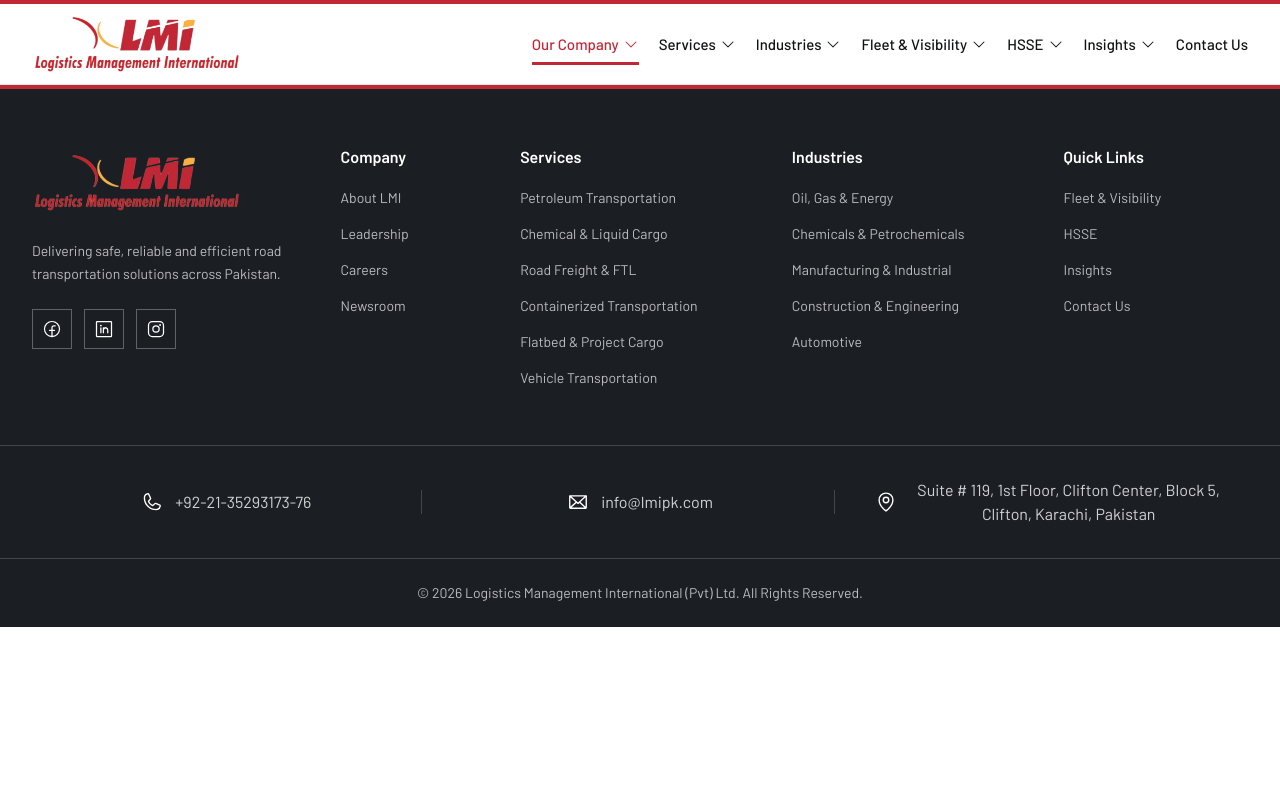
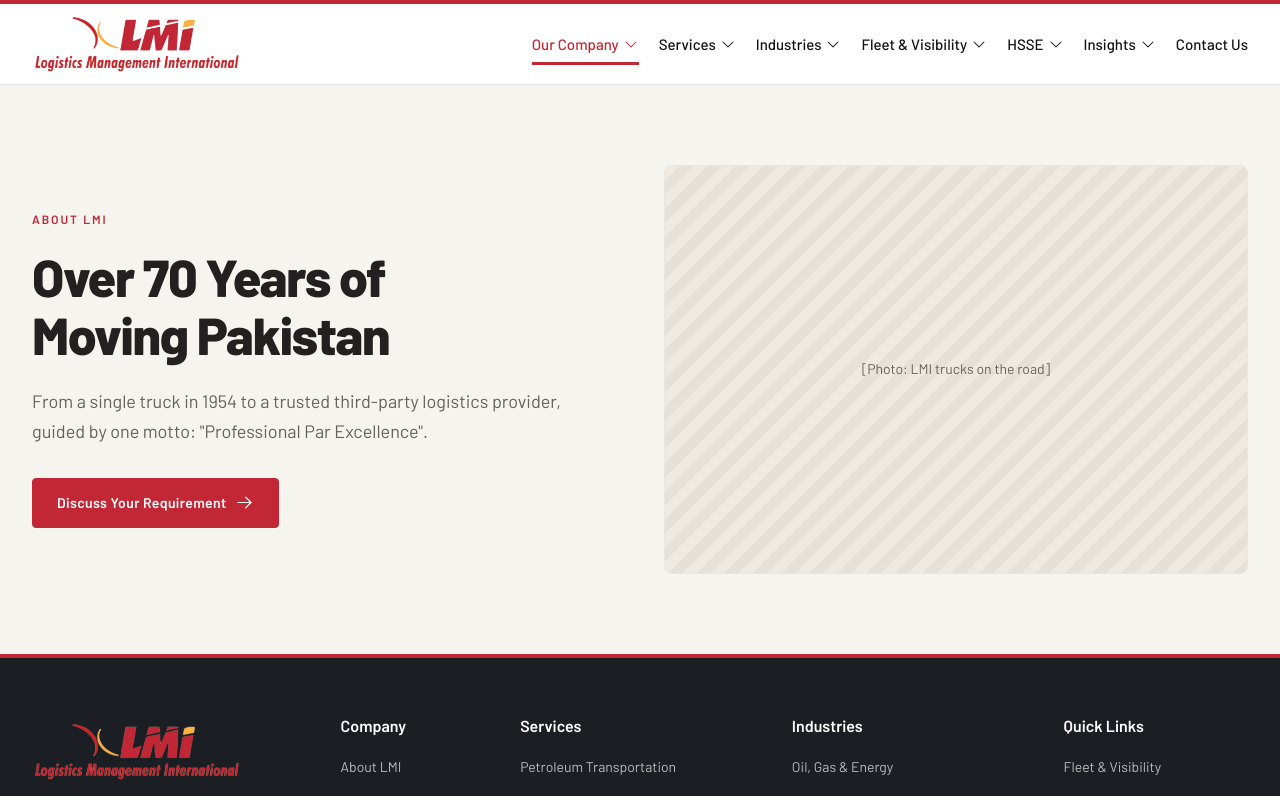
Before and after one commit to abdulrafayb/lmi-website, a React (Vite) app: page /company/about-us in a window 1280 px wide. Shown: the top 796 px of the page. Built offline with nearby package versions, Linux system fonts and the light colour scheme; the HTML template or start-up script is replaced by a standard one.

Commit message:
Add About Us hero using company page structure and shared UI

```diff
--- a/data/Our Company/About Us.json
+++ b/data/Our Company/About Us.json
@@ -0,0 +1,14 @@
+{
+  "sectionOne": {
+    "eyebrow": "About LMI",
+    "heading": ["Over 70 Years of", "Moving Pakistan"],
+    "description": "From a single truck in 1954 to a trusted third-party logistics provider, guided by one motto: \"Professional Par Excellence\".",
+    "action": {
+      "label": "Discuss Your Requirement",
+      "path": "/contact-us"
+    },
+    "image": null,
+    "imageAlt": "LMI trucks on the road",
+    "imagePlaceholder": "[Photo: LMI trucks on the road]"
+  }
+}
--- a/src/App.jsx
+++ b/src/App.jsx
@@ -3,6 +3,7 @@
 import Footer from "./components/Footer";
 import Home from "./pages/Home";
 import ContactUs from "./pages/ContactUs";
+import AboutUs from "./pages/our-company/AboutUs";
 
 export default function App() {
   return (
@@ -12,6 +13,7 @@
         <Routes>
           <Route path="/" element={<Home />} />
           <Route path="/contact-us" element={<ContactUs />} />
+          <Route path="/company/about-us" element={<AboutUs />} />
         </Routes>
       </main>
       <Footer />
--- a/src/pages/our-company/AboutUs.jsx
+++ b/src/pages/our-company/AboutUs.jsx
@@ -0,0 +1,5 @@
+import SectionOne from "../../sections/our-company/about-us/SectionOne";
+
+export default function AboutUs() {
+  return <SectionOne />;
+}
--- /dev/null
+++ b/src/sections/our-company/about-us/SectionOne.jsx
@@ -0,0 +1,66 @@
+import { ArrowRight } from "@phosphor-icons/react";
+import Button from "../../../ui/Button";
+import Eyebrow from "../../../ui/Eyebrow";
+import Reveal from "../../../components/Reveal";
+import aboutData from "../../../../data/Our Company/About Us.json";
+
+const {
+  eyebrow,
+  heading,
+  description,
+  action,
+  image,
+  imageAlt,
+  imagePlaceholder,
+} = aboutData.sectionOne;
+
+export default function SectionOne() {
+  return (
+    <section
+      className="bg-proof-surface py-12 text-center md:py-16 lg:py-20 lg:text-left"
+      aria-labelledby="about-heading"
+    >
+      <div className="wrapper grid max-w-320 items-center gap-10 lg:grid-cols-2 lg:gap-12">
+        <Reveal>
+          <Eyebrow className="mb-5">{eyebrow}</Eyebrow>
+          <h1
+            id="about-heading"
+            className="text-hero-heading text-3xl leading-[1.12] font-extrabold tracking-tight sm:text-4xl lg:text-5xl xl:text-[3.25rem]"
+          >
+            {heading.map((line) => (
+              <span key={line} className="block">
+                {line}
+              </span>
+            ))}
+          </h1>
+          <p className="text-hero-copy mx-auto mt-6 max-w-xl text-base leading-relaxed lg:mx-0 lg:text-lg">
+            {description}
+          </p>
+          <Button to={action.path} className="mt-8">
+            {action.label}
+            <ArrowRight size={19} aria-hidden="true" />
+          </Button>
+        </Reveal>
+        <Reveal
+          delay={0.1}
+          className="border-trust-border flex aspect-[10/7] w-full items-center justify-center overflow-hidden rounded-lg border bg-[repeating-linear-gradient(135deg,var(--color-hero-stripe-light)_0_0.625rem,var(--color-hero-stripe-dark)_0.625rem_1.25rem)]"
+        >
+          {image ? (
+            <img
+              src={image}
+              alt={imageAlt}
+              className="h-full w-full object-cover"
+            />
+          ) : (
+            <span
+              className="text-hero-copy px-6 text-center text-sm"
+              aria-hidden="true"
+            >
+              {imagePlaceholder}
+            </span>
+          )}
+        </Reveal>
+      </div>
+    </section>
+  );
+}
```
